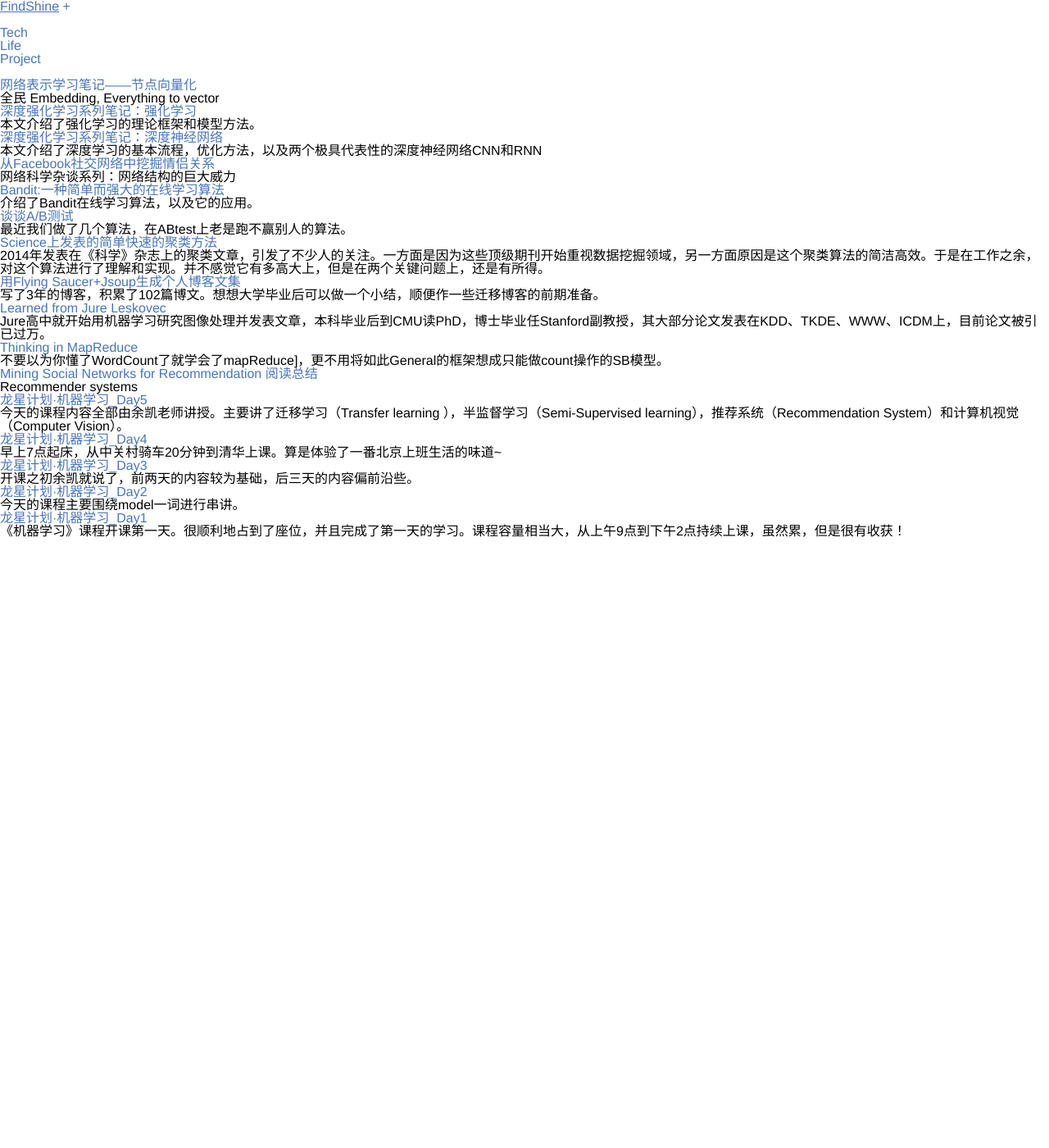
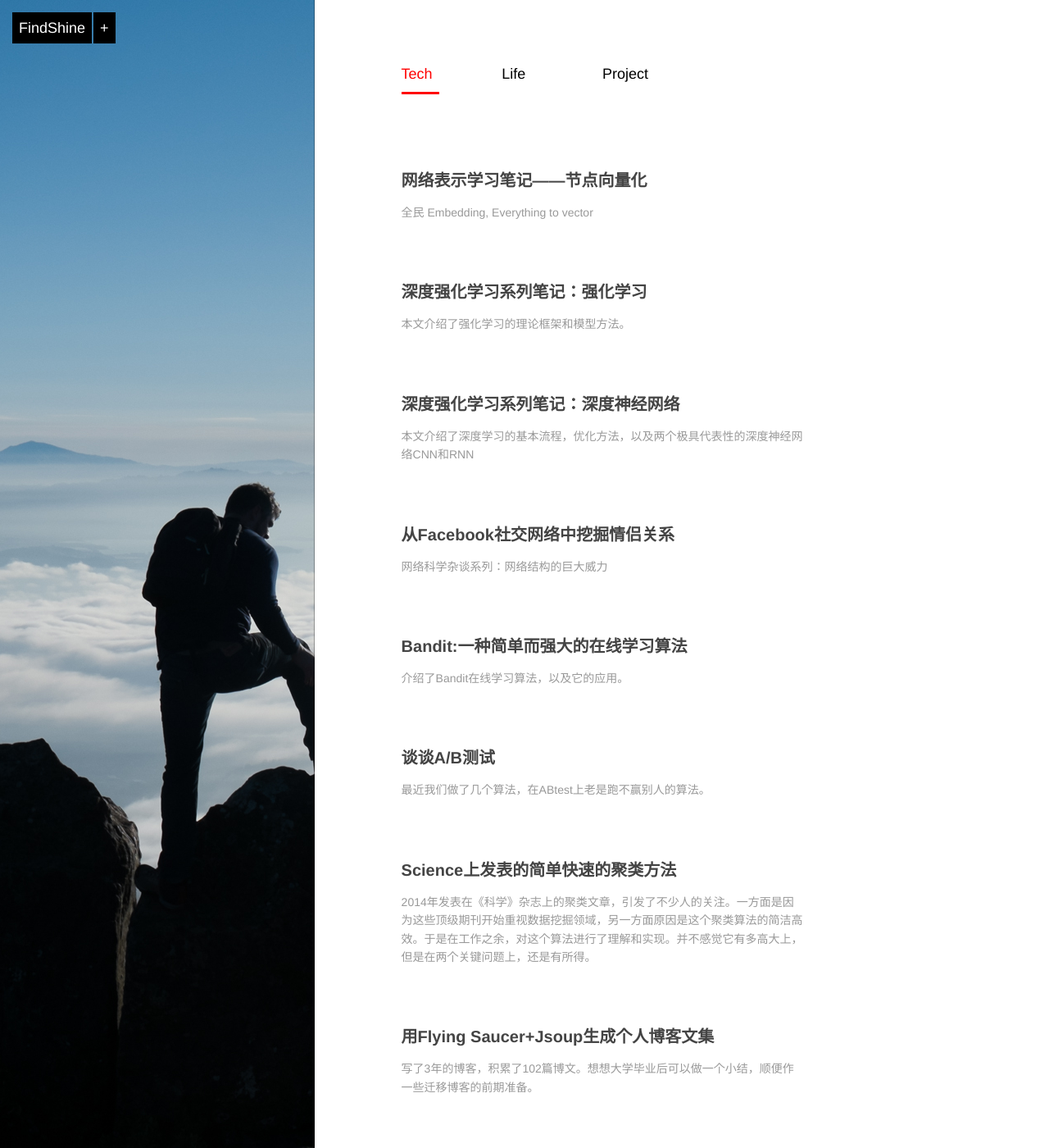
Before and after one commit to fs302/fs302.github.io, a Jekyll site: the page built from blog/index.md, in a window 1280 px wide and 1400 px high. Shown: the whole window at 82% size. Built offline with Jekyll 4.4.1, drawn with Linux system fonts in a browser that asks for light colours.

Commit message:
finetune css

```diff
--- a/blog/_layouts/default.html
+++ b/blog/_layouts/default.html
@@ -10,7 +10,7 @@
     <meta name="renderer" content="webkit">
     <meta name="description" content="FindShine's Blog" />
     <meta name="viewport" content="width=device-width, initial-scale=1.0, minimum-scale=1.0">
-    <link rel="stylesheet" href="/blog/css/style.css" type="text/css" />
+    <link rel="stylesheet" href="/blog/css/default.css" type="text/css" />
     <link rel="shortcut icon" href="/favicon.ico" type="image/x-icon" />
     <link rel="alternate" type="application/atom+xml" title="Recent Entries" href="{{ site.feed }}" />
     <script src="/blog/js/jquery-1.7.1.min.js" type="text/javascript"></script>
--- a/blog/css/default.css
+++ b/blog/css/default.css
@@ -32,7 +32,8 @@ body .hide{display:none;}
 
 
 /***********default settings**********/
-body {font-family: "微软雅黑","Arial","Helvetica","sans-serif";font-size:16px;}
+body {font-family: Helvetica, Tahoma, Arial, 'Hiragino Sans GB', 'Microsoft YaHei', "微软雅黑","Arial","Helvetica","sans-serif";
+    font-size:16px;}
 a {color:#4A75B5;text-decoration:none;outline:none;}
 a:hover {text-decoration:underline}
 a.external {padding-right:13px;background:url('/images/icons.gif') no-repeat right 1px;}
@@ -84,16 +85,16 @@ pre ol{margin-left:25px;list-style-type:decimal;}
     background-position:50% 50%;
 }
 .tech .aside{
-    background-image:url('http://findshine.qiniudn.com/tech.jpg');
+    background-image:url('http://www.findshine.com/blog/images/tech.jpg');
 }
 .life .aside{
-    background-image:url('http://findshine.qiniudn.com/life.jpeg');
+    background-image:url('http://www.findshine.com/blog/images/life.jpeg');
 }
 .project .aside{
-    background-image:url('http://findshine.qiniudn.com/project.jpeg')
+    background-image:url('http://www.findshine.com/blog/images/project.jpeg')
 }
 .shine .aside{
-    background-image:url('http://findshine.qiniudn.com/shine.jpg')
+    background-image:url('http://www.findshine.com/blog/images/shine.jpg')
 }
 .index-content .section { margin-left:30%; padding-top:80px; padding-right:15%; ;}
 
```
